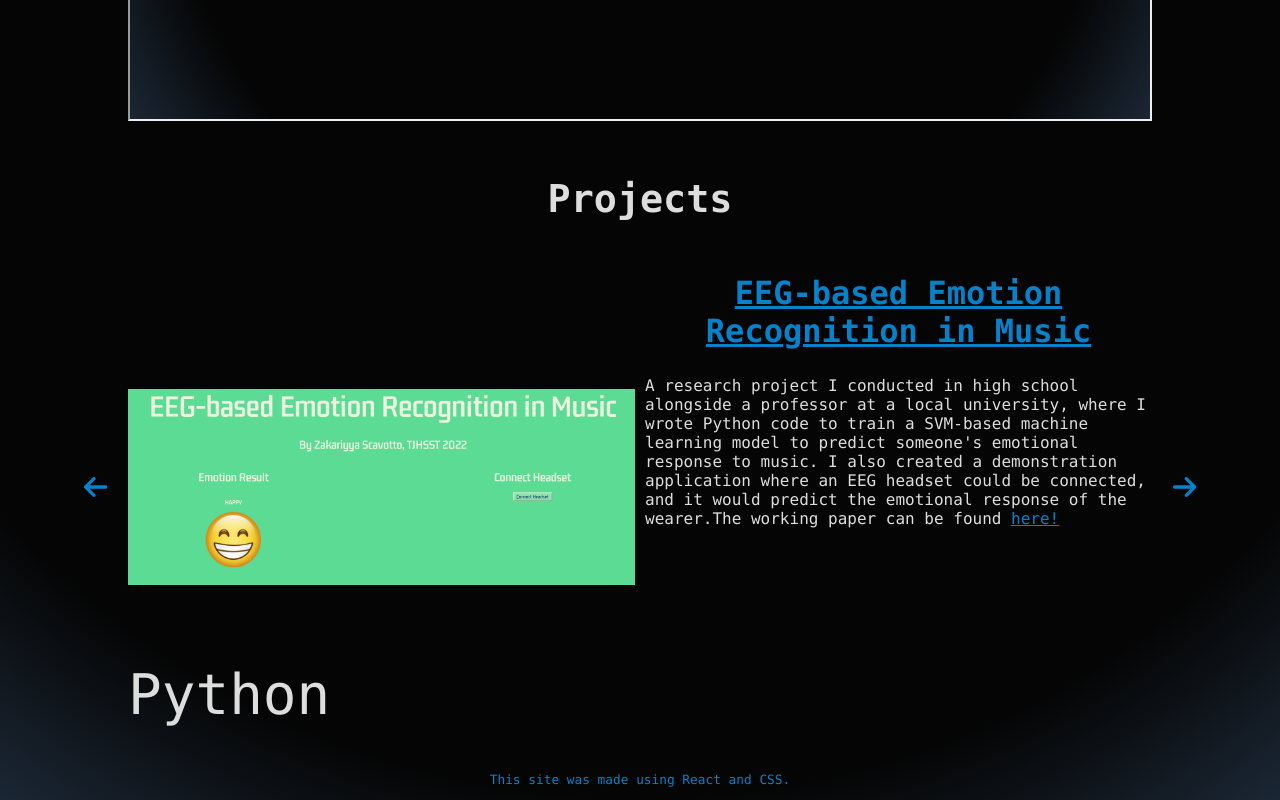
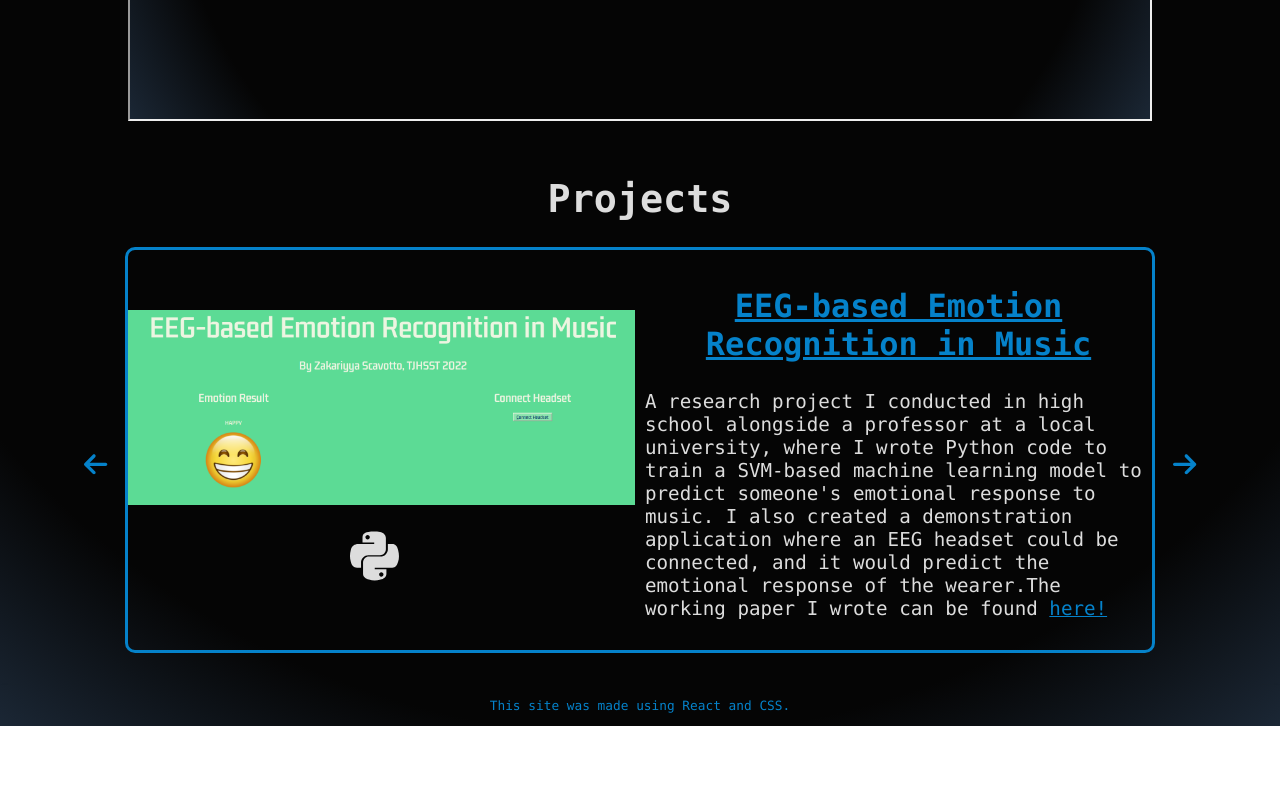
Before and after one commit to ZakariyyaScavotto/zs-portfolio-site, a React (Create React App) app: page / in a window 1280 px wide. Shown: the part 923-1723 px from the top of the page. After the commit the page ends 1649 px from the top, so only its background shows below. Built offline with nearby package versions, Linux system fonts and the light colour scheme; a web font is replaced by a local one.

Commit message:
Did more work on projects styling

```diff
--- a/src/components/Projects.js
+++ b/src/components/Projects.js
@@ -1,16 +1,23 @@
 import React from "react"
-import { TransitionGroup, CSSTransition } from "react-transition-group"
+import { CSSTransition, SwitchTransition } from "react-transition-group"
 import "../styles/Projects.css"
 import eegProjectScreenshot from "../images/eegProjectScreenshot.png"
 import newTabScreenshot from "../images/newTab.png"
 import { FontAwesomeIcon } from "@fortawesome/react-fontawesome"
 import { faArrowLeft, faArrowRight } from "@fortawesome/free-solid-svg-icons"
+import {
+	faPython,
+	faJs,
+	faCss3,
+	faHtml5
+} from "@fortawesome/free-brands-svg-icons"
 class Projects extends React.Component {
 	constructor(props) {
 		super(props)
 		this.state = {
 			currentSlide: 0
 		}
+		this.nodeRef = React.createRef() // Create a ref
 	}
 
 	// Array of project data
@@ -32,7 +39,7 @@ class Projects extends React.Component {
 					machine learning model to predict someone's emotional response to
 					music. I also created a demonstration application where an EEG headset
 					could be connected, and it would predict the emotional response of the
-					wearer.The working paper can be found{" "}
+					wearer.The working paper I wrote can be found{" "}
 					<a
 						href="https://mars.gmu.edu/items/34eda27d-0441-4612-9a66-9fe94ad8eb47"
 						target="_blank"
@@ -73,7 +80,7 @@ class Projects extends React.Component {
 				</span>
 			),
 			image: newTabScreenshot,
-			languages: ["JS (React),", "CSS"]
+			languages: ["JS (React)", "CSS", "HTML"]
 		}
 	]
 
@@ -95,32 +102,42 @@ class Projects extends React.Component {
 
 	render() {
 		const project = this.projects[this.state.currentSlide]
+		const languageIcons = {
+			Python: faPython,
+			"JS (React)": faJs,
+			CSS: faCss3,
+			HTML: faHtml5
+		}
 		return (
 			<div id="Projects">
 				<h1>Projects</h1>
 				<div className="slideshow">
-					<TransitionGroup>
+					<SwitchTransition>
 						<CSSTransition
 							key={this.state.currentSlide}
 							timeout={500}
 							classNames="fade"
+							nodeRef={this.nodeRef}
+							// onEntered={this.adjustFontSize}
 						>
-							<div className="slide">
+							<div className="slide" ref={this.nodeRef}>
 								<div className="image-container">
 									<img src={project.image} alt={project.title} />
+									<div className="languages">
+										{project.languages.map((language) => (
+											<span key={language}>
+												<FontAwesomeIcon icon={languageIcons[language]} />
+											</span>
+										))}
+									</div>
 								</div>
 								<div className="text">
 									<h2>{project.title}</h2>
 									<p>{project.description}</p>
 								</div>
-								<div className="languages">
-									{project.languages.map((language) => (
-										<span key={language}>{language}</span>
-									))}
-								</div>
 							</div>
 						</CSSTransition>
-					</TransitionGroup>
+					</SwitchTransition>
 					<div className="button-container">
 						<button id="prevButton" onClick={this.prevSlide}>
 							<FontAwesomeIcon icon={faArrowLeft} size="2x" />
--- a/src/styles/Projects.css
+++ b/src/styles/Projects.css
@@ -13,19 +13,26 @@
 	height: 0;
 }
 .slideshow {
+	position: relative;
 	display: flex;
 	flex-direction: column;
 	align-items: center;
 	position: relative;
+	height: 50vh;
+	width: 80vw;
+	border-radius: 10px;
+	border-color: var(--steel-blue);
+	border-style: solid;
 }
 
 button {
 	position: absolute;
-	top: 50%;
-	transform: translateY(-50%);
+	top: 0;
+	transform: none;
 	outline: none;
 	border: none;
 	background: transparent;
+	cursor: pointer;
 }
 #prevButton {
 	position: absolute;
@@ -41,57 +48,73 @@ button {
 	color: var(--steel-blue);
 }
 .slide {
+	position: absolute;
 	display: grid;
 	grid-template-columns: 1fr 1fr;
-	grid-template-rows: auto auto;
+	grid-template-rows: 1fr;
 	gap: 10px;
 	width: 80vw;
-	height: 60vh;
+	height: 100%;
+	max-height: 100%;
+	left: 50%;
+	transform: translateX(-50%);
+	align-items: center;
+	justify-content: center;
 }
 
 .image-container {
 	grid-column: 1;
-	grid-row: 1 / span 2;
-	width: 100%;
-	height: 100%;
-	overflow: hidden;
+	display: flex;
+	flex-direction: column;
+	align-items: center;
 }
 
 .image-container img {
 	width: 100%;
-	height: 100%;
 	object-fit: contain;
+	object-position: center;
+	margin-bottom: 10px;
 }
 
 .languages {
-	grid-column: 1;
-	grid-row: 2;
-	align-self: end;
+	width: 100%;
+	text-align: center;
 	color: var(--platinum);
 	font-size: 7vh;
+	margin-top: 10px;
 }
-
+.languages span {
+	margin-right: 15px;
+}
+.text {
+	display: flex;
+	flex-direction: column;
+	max-height: 100%;
+}
 .text p {
-	grid-column: 2;
-	grid-row: 1 / span 2;
-	font-size: 1em;
+	margin-top: 0;
+	font-size: 1.5vw;
 }
 
 /* slideshow transition */
 .fade-enter {
 	opacity: 0;
+	z-index: 2;
 }
 
 .fade-enter-active {
 	opacity: 1;
 	transition: opacity 500ms;
+	z-index: 2;
 }
 
 .fade-exit {
 	opacity: 1;
+	z-index: 1;
 }
 
 .fade-exit-active {
 	opacity: 0;
 	transition: opacity 500ms;
+	z-index: 1;
 }
```
